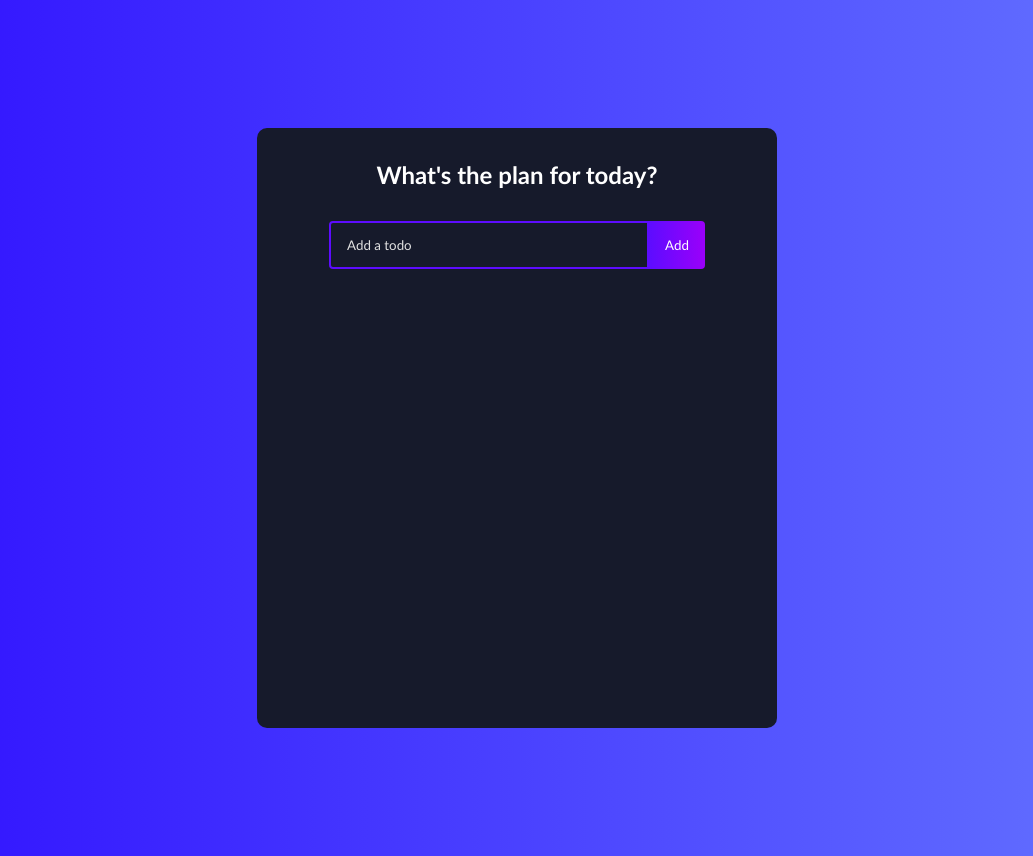
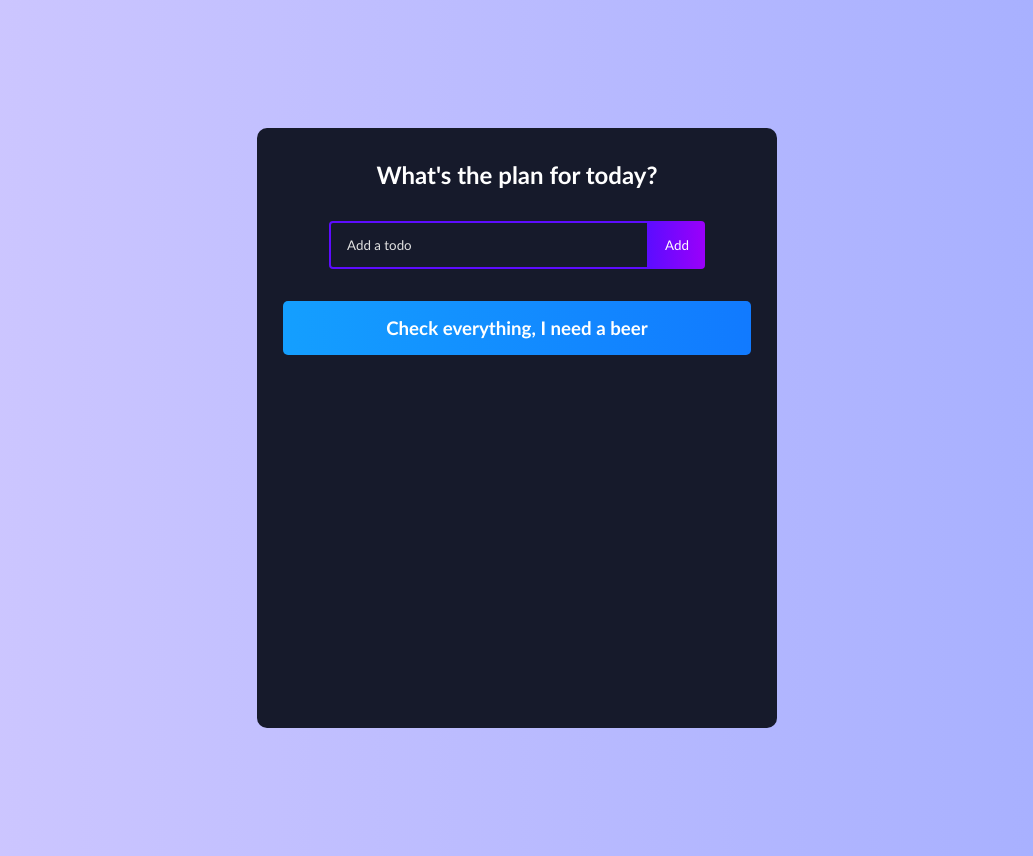
Before and after one commit to Daniega/todo-task, a React (Create React App) app: page / in a window 1280 px wide. Shown: the whole page, without its empty margins (123-1156 px from the left). Built offline with nearby package versions, Linux system fonts and the light colour scheme.

Commit message:
added functionality of completing all todos

```diff
--- a/src/App.css
+++ b/src/App.css
@@ -6,7 +6,7 @@
 }
 
 body {
-	background: linear-gradient(90deg, rgba(48, 16, 255, 1) 0%, rgba(100, 115, 255, 1) 100%);
+	background: linear-gradient(90deg, rgb(208, 200, 255) 0%, rgb(164, 174, 255) 100%);
 }
 .todo-app {
 	display: flex;
@@ -34,6 +34,10 @@ h1 {
 
 .todo-form {
 	margin-bottom: 32px;
+}
+
+.todo-text {
+	overflow: hidden;
 }
 
 .todo-input {
@@ -89,6 +93,11 @@ h1 {
 	width: 90%;
 }
 
+.todo-row h3 {
+	margin-left: auto;
+	margin-right: auto;
+}
+
 .todo-row:nth-child(4n + 1) {
 	background: linear-gradient(90deg, rgba(93, 12, 255, 1) 0%, rgba(155, 0, 250, 1) 100%);
 }
--- a/src/components/Todo.js
+++ b/src/components/Todo.js
@@ -21,7 +21,7 @@ function Todo({ todos, completeTodo, removeTodo, updateTodo }) {
 
 	return todos.map((todo, index) => (
 		<div className={todo.isComplete ? 'todo-row complete' : 'todo-row'} key={index}>
-			<div key={todo.id} onClick={() => completeTodo(todo.id)}>
+			<div classNaame='todo-text' key={todo.id} onClick={() => completeTodo(todo.id)}>
 				{todo.text}
 			</div>
 			<div className='icons'>
--- a/src/components/TodoList.js
+++ b/src/components/TodoList.js
@@ -28,6 +28,14 @@ function TodoList() {
 		setTodos(updatedTodos);
 	};
 
+	const completeAllTodos = () => {
+		let updatedTodos = todos.map((todo) => {
+			todo.isComplete = true;
+			return todo;
+		});
+		setTodos(updatedTodos);
+	};
+
 	const removeTodo = (id) => {
 		let removedTodoArr = todos.filter((todo) => todo.id !== id);
 		setTodos(removedTodoArr);
@@ -37,6 +45,9 @@ function TodoList() {
 			<h1>What's the plan for today?</h1>
 			<TodoForm onSubmit={addTodo} />
 			<Todo todos={todos} completeTodo={completeTodo} removeTodo={removeTodo} updateTodo={updateTodo} />
+			<div className='todo-row' onClick={completeAllTodos}>
+				<h3>Check everything, I need a beer</h3>
+			</div>
 		</div>
 	);
 }
```
